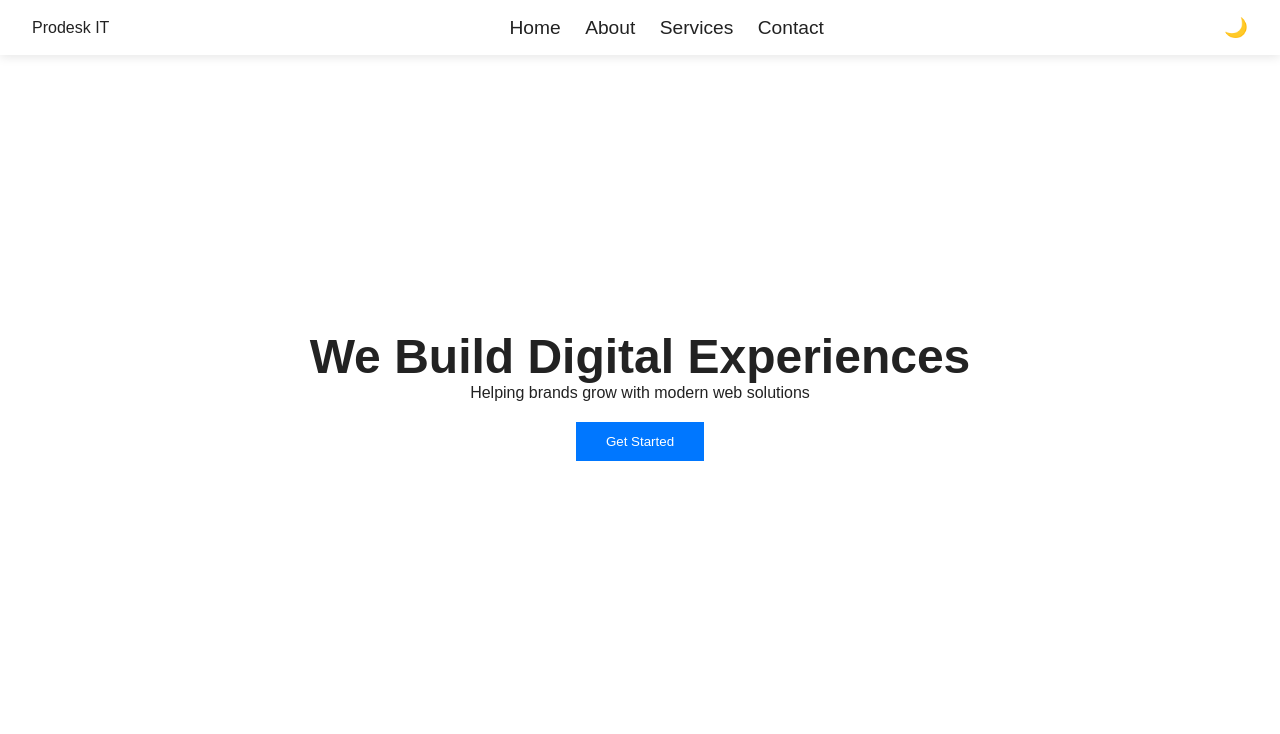
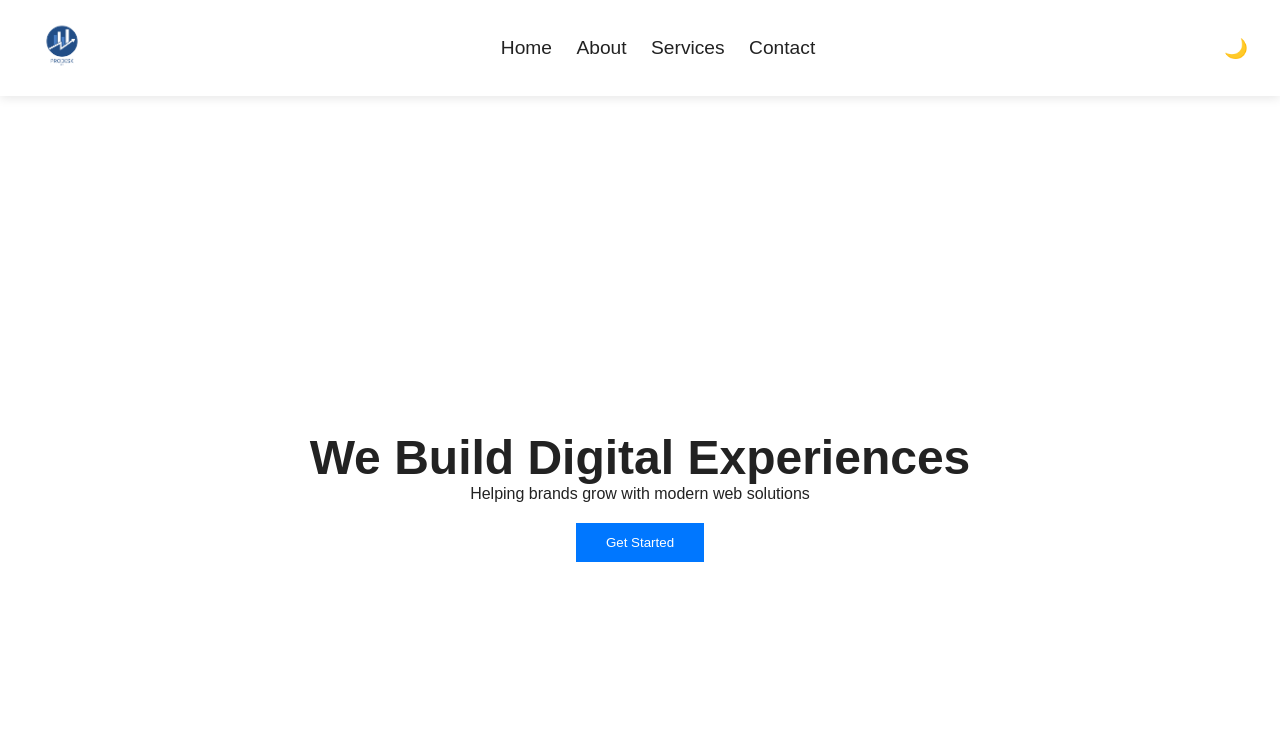
Before and after one commit to ArunGrover28/Prodesk-IT, a plain HTML site: page index.html in a window 1280 px wide. Shown: the top 734 px of the page. Drawn offline with Linux system fonts and the light colour scheme.

Commit message:
logo added

```diff
--- a/css/style.css
+++ b/css/style.css
@@ -51,14 +51,19 @@ body {
   background: none;
   border: none;
   cursor: pointer;
+  color: black;
 }
 
 /* Mobile Styles */
 @media (max-width: 768px) {
   .menu-toggle {
     display: block;
+
+  }
+  .dark .menu-toggle{
     color: white;
   }
+
 
   .nav-links {
     position: absolute;
@@ -103,7 +108,7 @@ body {
 
 /* Hero */
 .hero {
-  min-height: 85vh;
+  min-height: 100vh;
   display: flex;
   flex-direction: column;
   justify-content: center;
@@ -112,6 +117,9 @@ body {
   padding: 2rem;
 }
 
+.logo img{
+  border-radius: 50%;
+}
 .hero h1 {
   font-size: 3rem;
 }
--- a/index.html
+++ b/index.html
@@ -8,6 +8,7 @@
   <!-- CSS -->
   <link rel="stylesheet" href="css/style.css">
 
+  <link rel="shortcut icon" href="assets/Prodesk.png" type="image/x-icon">
   <!-- Font Awesome (icons allowed) -->
   <link rel="stylesheet" href="https://cdnjs.cloudflare.com/ajax/libs/font-awesome/6.5.0/css/all.min.css">
 </head>
@@ -15,7 +16,9 @@
 
   <!-- Navbar -->
 <header class="navbar" >
-  <div class="logo">Prodesk IT</div>
+  <div class="logo">
+    <img src="assets/Prodesk.png" alt="" height="60px" width="60px">
+  </div>
 
   <nav class="nav-links" id="nav-links">
     <a href="#home">Home</a>
```
Also changed, not shown: assets/Prodesk.png (added).
